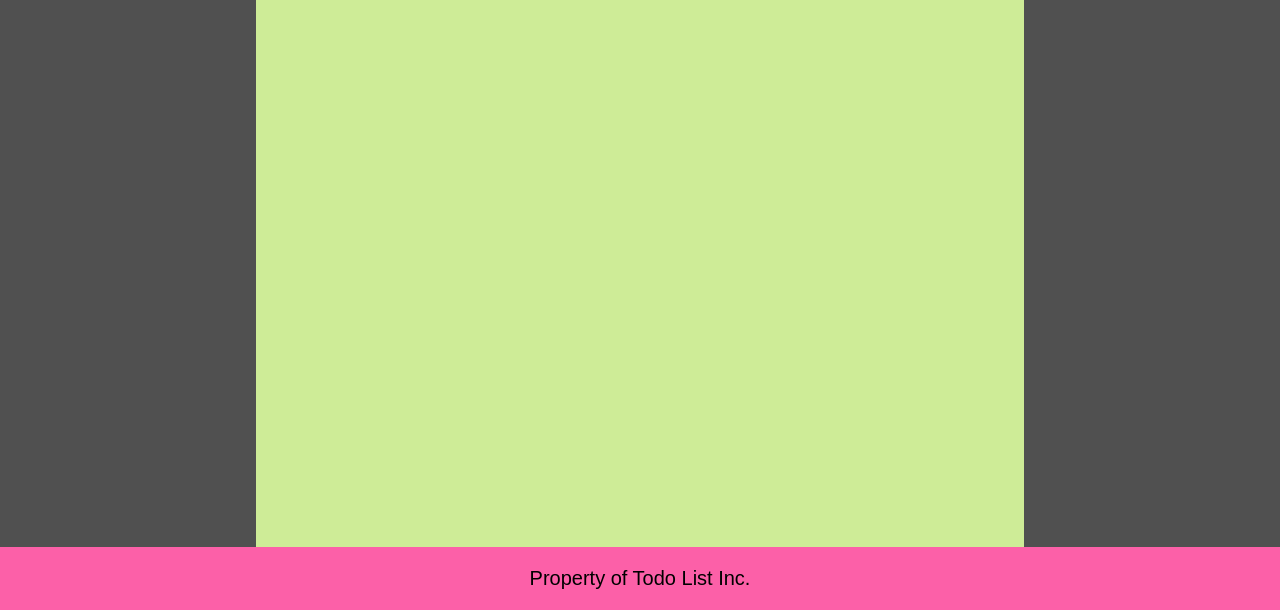
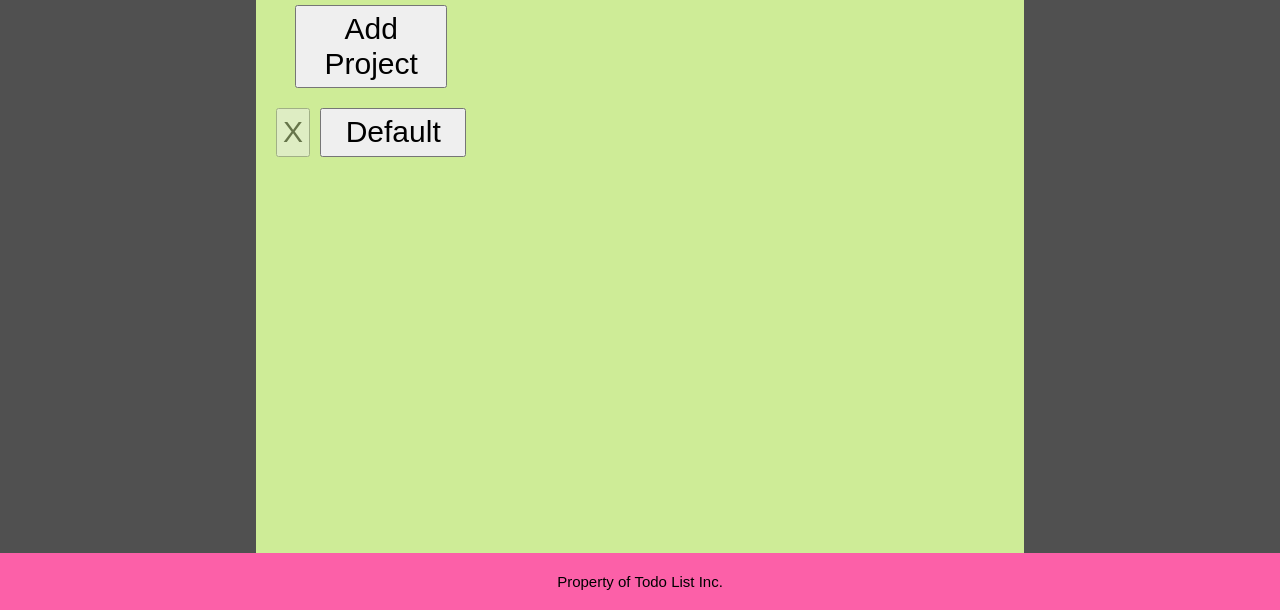
Before and after one commit to NeroZawady/odin-todo-list, a website built with webpack: page src/index.html in a window 1280 px wide. Shown: the part 190-800 px from the top of the page. Built offline with nearby package versions, Linux system fonts and the light colour scheme.

Commit message:
Add projects-section block

```diff
--- a/src/index.html
+++ b/src/index.html
@@ -11,6 +11,21 @@
 
   <div class="content">
 
+    <div class="projects-section">
+      <div class="projects-section__title">Projects</div>
+
+      <button class="projects-section__add-project-button">Add Project</button>
+
+      <div class="projects-list">
+
+        <div class="projects-list__project">
+          <button class="projects-list__remove-project-button button--disabled">X</button>
+          <button class="projects-list__project-title">Default</button>
+        </div>
+
+      </div>
+    </div>
+
   </div>
 
   <div class="footer">Property of Todo List Inc.</div>
--- a/src/style.css
+++ b/src/style.css
@@ -1,12 +1,18 @@
 :root {
   font-family: sans-serif;
 
-  --color-1: #494368;
-  --color-2: #7A28CB;
-  --color-3: #FC60A8;
-  --color-4: #CEEC97;
-  --color-5: #ffac7c;
-  --color-6: #505050;
+  --color--1: #7A28CB;
+
+  --color-1-1: #FC60A8;
+  --color-2-1: #CEEC97;
+  --color-3-1: #505050;
+
+  --font-size-1: 60px;
+  --font-size-2: 40px;
+  --font-size-3: 30px;
+  --font-size-4: 25px;
+  --font-size-5: 20px;
+  --font-size-6: 15px;
 }
 
 /* BLOCK - body */
@@ -15,29 +21,29 @@ body {
   display: grid;
   grid-template: auto 1fr auto / 1fr 60% 1fr;
   height: 100vh;
-  background-color: var(--color-6);
+  background-color: var(--color-3-1);
 }
 
-/* BLOCK - Header */
+/* BLOCK - header */
 
 .header {
   grid-row: 1 / span 1;
   grid-column: 1 / span 3;
-  background-color: var(--color-3);
+  background-color: var(--color-1-1);
   height: fit-content;
-  font-size: 60px;
+  font-size: var(--font-size-1);
   padding: 20px 0;
   text-align: center;
 }
 
-/* BLOCK - Footer */
+/* BLOCK - footer */
 
 .footer {
   grid-row: 3 / span 1;
   grid-column: 1 / span 3;
-  background-color: var(--color-3);
+  background-color: var(--color-1-1);
   height: fit-content;
-  font-size: 20px;
+  font-size: var(--font-size-6);
   padding: 20px 0;
   text-align: center;
 }
@@ -45,8 +51,66 @@ body {
 /* BLOCK - content */
 
 .content {
+  display: grid;
+  grid-template-columns: 30% 1fr;
   grid-row: 2 / span 1;
   grid-column: 2 / span 1;
-  background-color: var(--color-4);
+  background-color: var(--color-2-1);
   height: 100%;
 }
+
+/* BLOCK - projects-section */
+
+.projects-section {
+  display: grid;
+  grid-auto-rows: min-content;
+  gap: 20px 20px;
+  padding: 20px;
+  justify-items: center;
+}
+
+.projects-section__title {
+  font-size: var(--font-size-2);
+}
+
+.projects-section__add-project-button {
+  font-size: var(--font-size-3);
+  width: 80%;
+}
+
+/* BLOCK - projects-list */
+
+.projects-list {
+  display: grid;
+  row-gap: 10px;
+  width: 100%;
+  /* grid-auto-rows: auto; */
+}
+
+.projects-list__project {
+  display: grid;
+  align-items: center;
+  column-gap: 10px;
+  grid-template-columns: min-content 1fr;
+}
+
+.projects-list__remove-project-button {
+  font-size: var(--font-size-3);
+}
+
+.projects-list__project-title {
+  font-size: var(--font-size-3);
+}
+
+/* element modifiers */
+
+button {
+  padding: 5px;
+}
+
+/* block element modifiers */
+
+.button--disabled {
+  pointer-events: none;
+  opacity: 0.5;
+}
```
